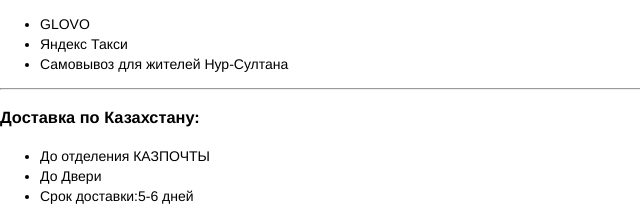
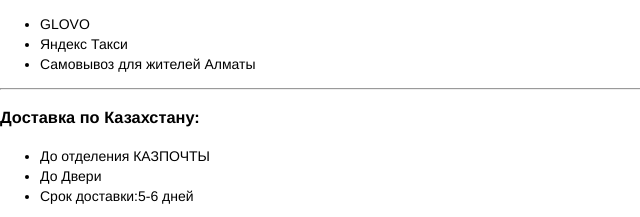
Before and after one commit to Sayataitu/ecoyou, a plain HTML site: page index.html in a window 1280 px wide. Shown: the part 311-528 px from the top of the page, 0-640 px from the left. Drawn offline with Linux system fonts and the light colour scheme; files that its build step writes are made by us from their sources.

Commit message:
Add files via upload

```diff
--- a/index.html
+++ b/index.html
@@ -39,7 +39,7 @@
   <ul>
     <li>GLOVO</li>
     <li>Яндекс Такси</li>
-    <li>Самовывоз для жителей Нур-Султана</li>
+    <li>Самовывоз для жителей Алматы</li>
   </ul>
   <hr>
   <p> <h3>Доставка по Казахстану:</h3> </p>
```
